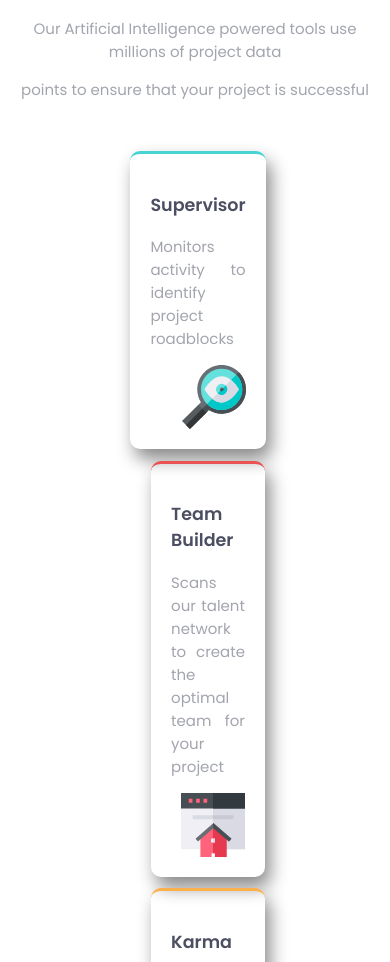
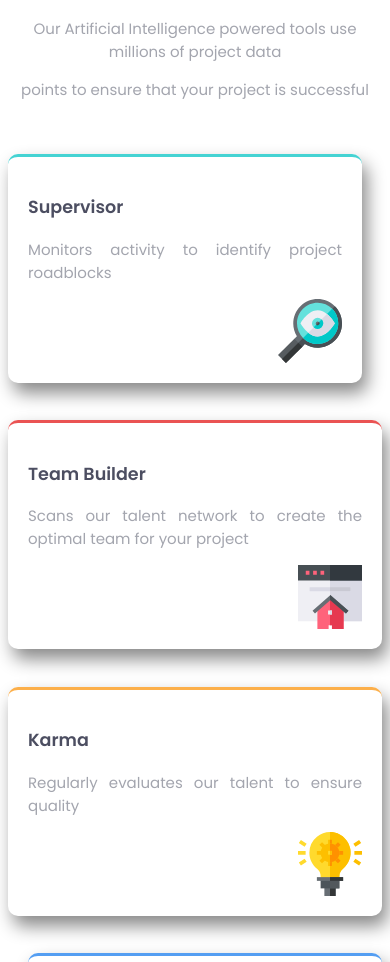
Before and after one commit to EsraaGamal-22/four-card-feature-section, a plain HTML site: page index.html in a window 390 px wide. Shown: the part 138-1100 px from the top of the page. Drawn offline with Linux system fonts and the light colour scheme.

Commit message:
First commit

```diff
--- a/style.css
+++ b/style.css
@@ -27,10 +27,10 @@ font-weight:400 ;
     align-items: center;
     display:flex;
     flex-direction: row;
-    width:1000px;
     margin:50px 200px;
-    justify-content: space-between;
+
 }
+
 .sub1,.sub3,.subb1,.subb2
 {
     margin-top: 10%;
@@ -38,7 +38,6 @@ font-weight:400 ;
     box-shadow: 5px 10px 18px #888888;
     border-radius: 10px;/*efines the radius of the element's corners.*/
     border-top-style: solid;
-    /*box-sizing:content-box;*/
     text-align: justify;/*to get text to be from first line inside each box not to the center*/
 
 
@@ -46,25 +45,37 @@ font-weight:400 ;
 .sub1{
     border-top-color: hsl(180, 62%, 55%);
     margin-right: 20px;
+    /*flex-grow: 5;*/
+  flex-shrink: 0.5;
+
+
 }
 .sub3{
     border-top-color:hsl(212, 86%, 64%);
     margin-left: 20px;
+
+    flex-shrink: 0.9;
 }
 img{
     float:right;
 }
-
 .sub2
 {
     display:flex;
     flex-direction: column;
+    flex-shrink: 0.9;
+
 }
 .subb1
-{border-top-color:hsl(0, 78%, 62%)
+{
+    border-top-color:hsl(0, 78%, 62%);
+    flex-shrink: 0.9;
+
 }
 .subb2{
     border-top-color: hsl(34, 97%, 64%);
+
+    flex-shrink: 0.9;
 }
 @media (max-width:1000px) {
     .container{
@@ -72,8 +83,19 @@ img{
         align-items: center;
         display:flex;
         flex-direction: column;
-        width:auto;
+        margin: 0px;
     }
+    .sub1
+    {
+        flex-shrink:0.1;
+        flex-grow:0.1;
+
+    }
+    /*.sub3,.subb1,.subb2{
+        flex-shrink:1;
+        flex-grow:1 ;
+
+    }*/
     .header .p1{
         line-height: normal;
     }
```
Also changed, not shown: description.txt (added).
